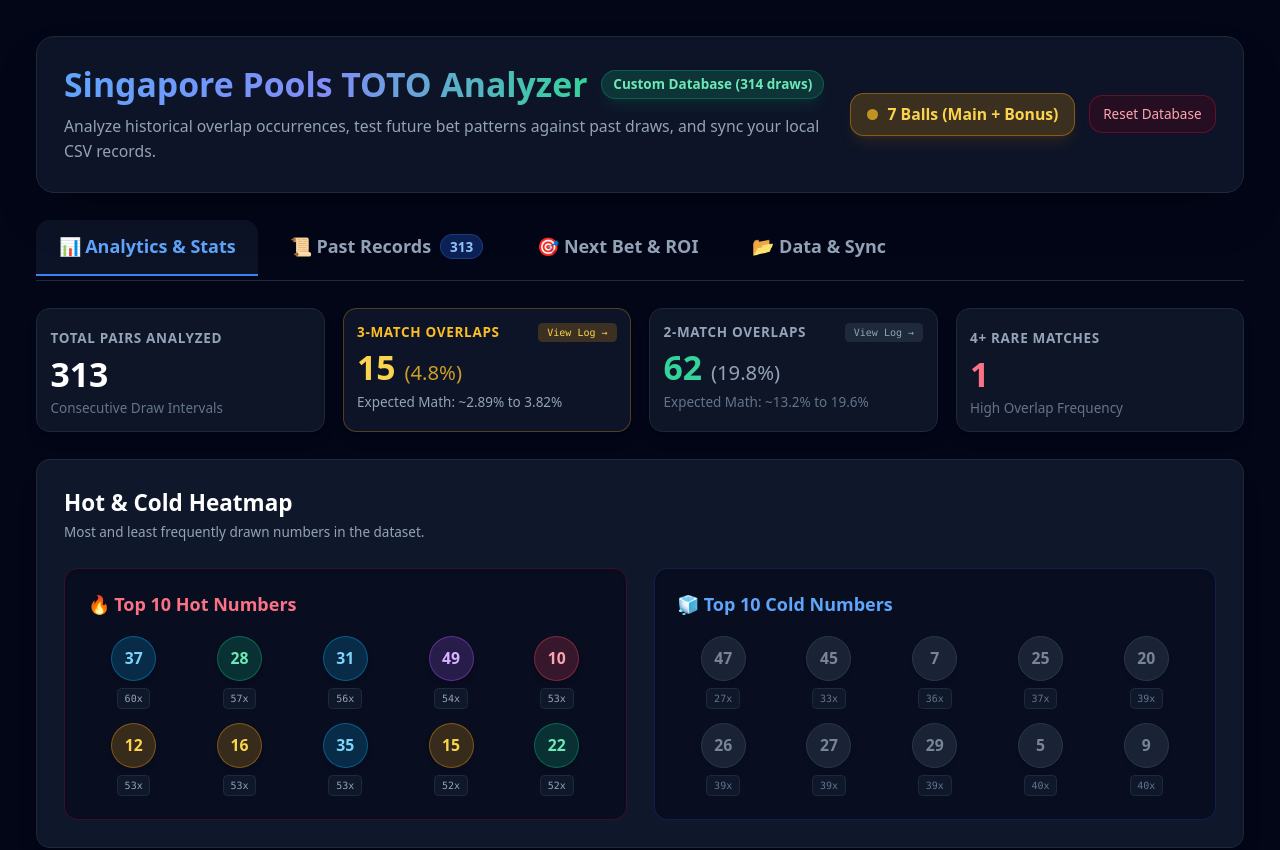
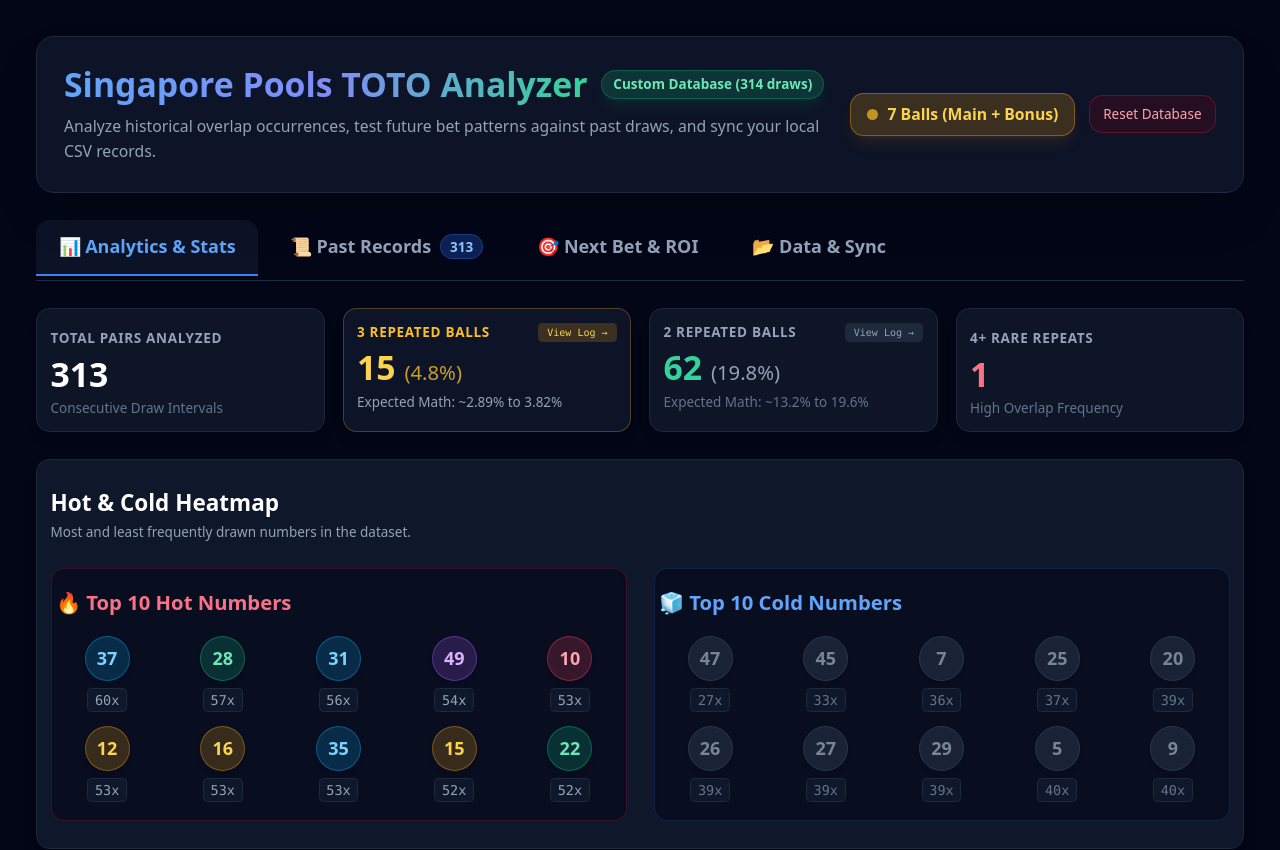
Before and after one commit to gelwuyl/toto-analyzer, a React (Vite) app: page / in a window 1280 px wide. Shown: the top 850 px of the page. Built offline with nearby package versions, Linux system fonts and the light colour scheme.

Commit message:
Hot/Cold: tighten outer section padding, larger headings/balls, 5-per-row; terminology Repeated Balls; Observed vs Expected Matches title

```diff
--- a/src/TotoAnalyzer.jsx
+++ b/src/TotoAnalyzer.jsx
@@ -1888,7 +1888,7 @@
 
                 <div className="flex justify-between items-start">
 
-                  <span className="text-xs text-amber-400 uppercase tracking-wider font-semibold">3-Match Overlaps</span>
+                  <span className="text-xs text-amber-400 uppercase tracking-wider font-semibold">3 Repeated Balls</span>
 
                   <span className="text-[10px] bg-amber-500/20 text-amber-300 px-2 py-0.5 rounded font-mono group-hover:bg-amber-500/30">View Log →</span>
 
@@ -1904,7 +1904,7 @@
 
                 <div className="flex justify-between items-start">
 
-                  <span className="text-xs text-slate-400 uppercase tracking-wider font-semibold">2-Match Overlaps</span>
+                  <span className="text-xs text-slate-400 uppercase tracking-wider font-semibold">2 Repeated Balls</span>
 
                   <span className="text-[10px] bg-slate-800 text-slate-400 px-2 py-0.5 rounded font-mono">View Log →</span>
 
@@ -1918,7 +1918,7 @@
 
               <div className="bg-slate-900/90 border border-slate-800 rounded-xl p-3 shadow-lg">
 
-                <span className="text-xs text-slate-400 uppercase tracking-wider font-semibold">4+ Rare Matches</span>
+                <span className="text-xs text-slate-400 uppercase tracking-wider font-semibold">4+ Rare Repeats</span>
 
                 <div className="text-3xl font-extrabold text-rose-400 mt-1">{(datasetStats.counts[4] + datasetStats.counts[5] + datasetStats.counts[6]) || 0}</div>
 
@@ -1990,7 +1990,7 @@
 
                       <div className="flex items-center gap-3">
 
-                        <span className={`px-2.5 py-1 rounded-md text-xs font-bold ${pair.matchCount >= 3 ? 'bg-amber-500/20 text-amber-300 border border-amber-500/30' : 'bg-slate-800 text-slate-300'}`}>{pair.matchCount} Overlapping Ball{pair.matchCount !== 1 && 's'}</span>
+                        <span className={`px-2.5 py-1 rounded-md text-xs font-bold ${pair.matchCount >= 3 ? 'bg-amber-500/20 text-amber-300 border border-amber-500/30' : 'bg-slate-800 text-slate-300'}`}>{pair.matchCount} Repeated Ball{pair.matchCount !== 1 && 's'}</span>
 
                         <span className="text-xs text-slate-400 font-mono">Draw #{pair.prior.drawNo} ➔ Draw #{pair.current.drawNo}</span>
 
@@ -2562,7 +2562,7 @@
 
             {/* Frequency Heatmap Section */}
 
-            <div className="bg-slate-900 border border-slate-800 rounded-xl p-6 shadow-xl">
+            <div className="bg-slate-900 border border-slate-800 rounded-xl px-3 py-6 shadow-xl">
 
               <h2 className="text-xl font-bold text-white">Hot & Cold Heatmap</h2>
 
@@ -2570,15 +2570,15 @@
 
               <div className="grid grid-cols-1 md:grid-cols-2 gap-6">
 
-                <div className="bg-slate-950/50 p-5 rounded-xl border border-rose-900/40 shadow-inner">
-
-                  <h3 className="text-rose-400 font-bold mb-4 flex items-center gap-2">🔥 Top 10 Hot Numbers</h3>
+                <div className="bg-slate-950/50 px-1 py-4 rounded-xl border border-rose-900/40 shadow-inner">
+
+                  <h3 className="text-rose-400 font-bold text-lg mb-4 flex items-center gap-2">🔥 Top 10 Hot Numbers</h3>
 
                   <div className="grid grid-cols-5 gap-2 sm:gap-3">
 
                     {frequencyStats.hot.map(n => (
 
-                      <div key={n.num} className="flex flex-col items-center gap-1.5"><span className={`w-10 h-10 rounded-full flex items-center justify-center font-bold text-sm border shadow-md ${getBallStyle(n.num)}`}>{n.num}</span><span className="text-[10px] font-mono text-slate-400 bg-slate-900 px-1.5 py-0.5 rounded border border-slate-800">{n.count}x</span></div>
+                      <div key={n.num} className="flex flex-col items-center gap-1.5"><span className={`w-10 h-10 rounded-full flex items-center justify-center font-bold text-base border shadow-md ${getBallStyle(n.num)}`}>{n.num}</span><span className="text-xs font-mono text-slate-400 bg-slate-900 px-1.5 py-0.5 rounded border border-slate-800">{n.count}x</span></div>
 
                     ))}
 
@@ -2586,15 +2586,15 @@
 
                 </div>
 
-                <div className="bg-slate-950/50 p-5 rounded-xl border border-blue-900/40 shadow-inner">
-
-                  <h3 className="text-blue-400 font-bold mb-4 flex items-center gap-2">🧊 Top 10 Cold Numbers</h3>
+                <div className="bg-slate-950/50 px-1 py-4 rounded-xl border border-blue-900/40 shadow-inner">
+
+                  <h3 className="text-blue-400 font-bold text-lg mb-4 flex items-center gap-2">🧊 Top 10 Cold Numbers</h3>
 
                   <div className="grid grid-cols-5 gap-2 sm:gap-3">
 
                     {frequencyStats.cold.map(n => (
 
-                      <div key={n.num} className="flex flex-col items-center gap-1.5"><span className="w-10 h-10 rounded-full flex items-center justify-center font-bold text-sm border bg-slate-800 text-slate-400 border-slate-700 shadow-md opacity-80">{n.num}</span><span className="text-[10px] font-mono text-slate-500 bg-slate-900 px-1.5 py-0.5 rounded border border-slate-800">{n.count}x</span></div>
+                      <div key={n.num} className="flex flex-col items-center gap-1.5"><span className="w-10 h-10 rounded-full flex items-center justify-center font-bold text-base border bg-slate-800 text-slate-400 border-slate-700 shadow-md opacity-80">{n.num}</span><span className="text-xs font-mono text-slate-500 bg-slate-900 px-1.5 py-0.5 rounded border border-slate-800">{n.count}x</span></div>
 
                     ))}
 
@@ -2795,7 +2795,7 @@
 
                       <div className="flex justify-between items-center text-sm gap-2">
 
-                        <span className="font-bold text-slate-200 truncate">{matches} Matching Ball{matches !== 1 && 's'}</span>
+                        <span className="font-bold text-slate-200 truncate">{matches} Repeated Ball{matches !== 1 && 's'}</span>
 
                         <span className="text-xs text-slate-400 font-normal whitespace-nowrap">({count} times)</span>
 
```
